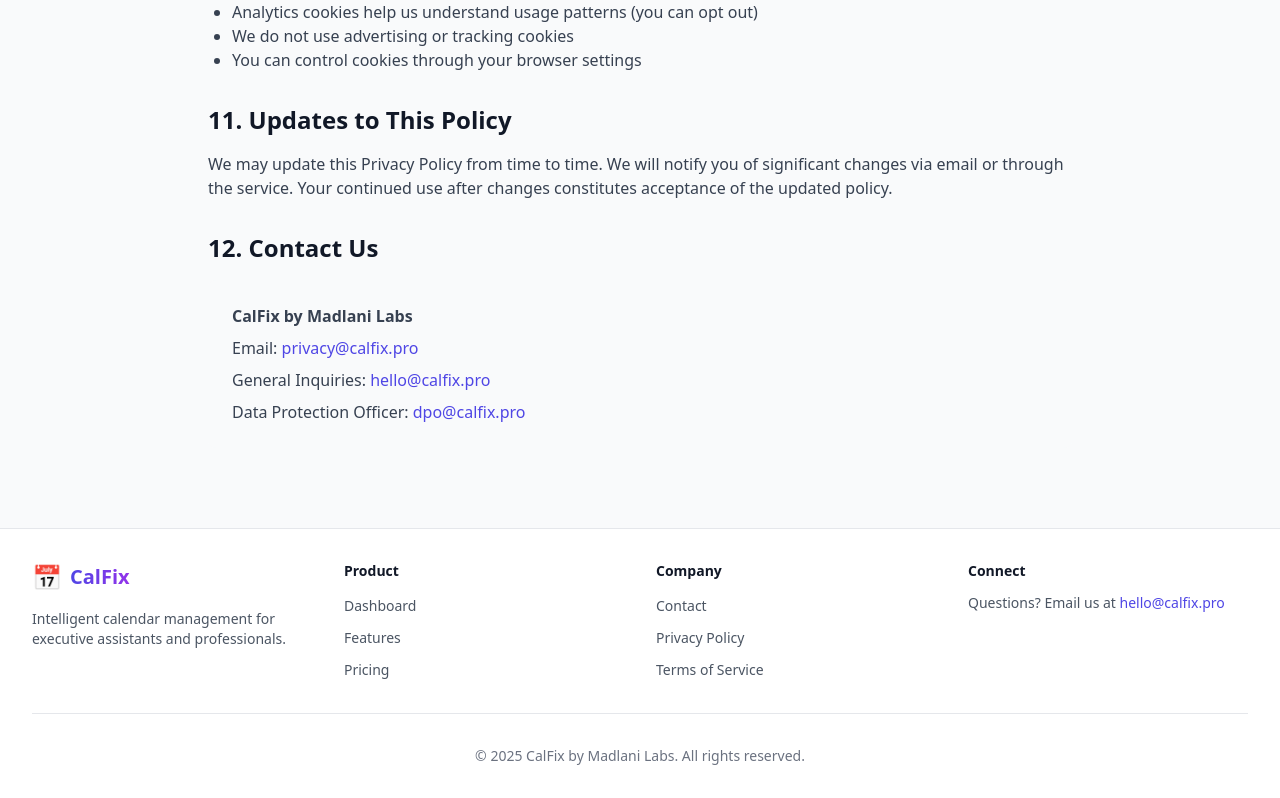
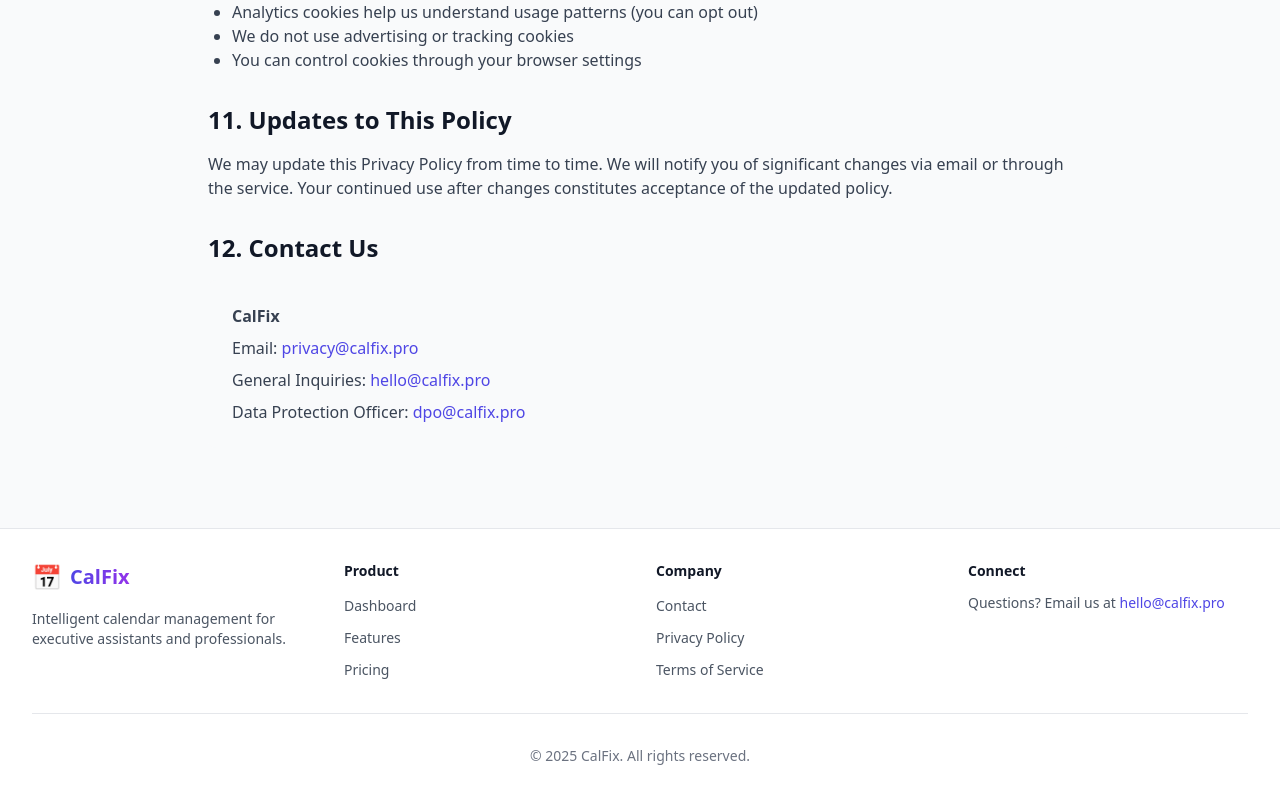
Before and after one commit to ravimadlani/calfix, a React (Vite) app: page /privacy in a window 1280 px wide. Shown: the part 2817-3615 px from the top of the page. Built offline with nearby package versions, Linux system fonts and the light colour scheme; no server answers.

Commit message:
chore: update legal copy branding

```diff
--- a/src/components/Layout.tsx
+++ b/src/components/Layout.tsx
@@ -208,7 +208,7 @@
 
           <div className="mt-8 pt-8 border-t border-gray-200">
             <p className="text-center text-sm text-gray-500">
-              © {new Date().getFullYear()} CalFix by Madlani Labs. All rights reserved.
+              © {new Date().getFullYear()} CalFix. All rights reserved.
             </p>
           </div>
         </div>
--- a/src/components/PrivacyPolicy.tsx
+++ b/src/components/PrivacyPolicy.tsx
@@ -170,7 +170,7 @@
           <h2 className="text-2xl font-bold text-gray-900 mb-4">12. Contact Us</h2>
           <div className="bg-gray-50 p-6 rounded-lg">
             <p className="text-gray-700 mb-2">
-              <strong>CalFix by Madlani Labs</strong>
+              <strong>CalFix</strong>
             </p>
             <p className="text-gray-700 mb-2">
               Email:{' '}
--- a/src/components/TermsOfService.tsx
+++ b/src/components/TermsOfService.tsx
@@ -19,7 +19,7 @@
         <div className="bg-indigo-50 border-l-4 border-indigo-400 p-4 mb-8">
           <p className="text-indigo-900">
             <strong>Agreement to Terms</strong><br />
-            By accessing or using CalFix ("Service"), operated by Madlani Labs ("we", "us", "our", "Company"), you agree to be bound by these Terms of Service ("Terms"). If you disagree with any part of these terms, you may not access the Service.
+            By accessing or using CalFix ("Service"), operated by CalFix ("we", "us", "our", "Company"), you agree to be bound by these Terms of Service ("Terms"). If you disagree with any part of these terms, you may not access the Service.
           </p>
         </div>
 
@@ -106,7 +106,7 @@
 
           <h3 className="text-xl font-semibold text-gray-800 mb-3">5.1 Our Property</h3>
           <p className="mb-4 text-gray-700">
-            The Service, including all content, features, and functionality, is owned by Madlani Labs and is protected by international copyright, trademark, patent, trade secret, and other intellectual property laws.
+            The Service, including all content, features, and functionality, is owned by CalFix and is protected by international copyright, trademark, patent, trade secret, and other intellectual property laws.
           </p>
 
           <h3 className="text-xl font-semibold text-gray-800 mb-3">5.2 Your Content</h3>
@@ -159,7 +159,7 @@
 
           <div className="bg-red-50 border-l-4 border-red-400 p-4 mb-4">
             <p className="text-gray-700">
-              <strong>TO THE MAXIMUM EXTENT PERMITTED BY LAW</strong>, Madlani Labs shall not be liable for any indirect, incidental, special, consequential, or punitive damages, including but not limited to loss of profits, data, use, goodwill, or other intangible losses, resulting from your use or inability to use the Service.
+              <strong>TO THE MAXIMUM EXTENT PERMITTED BY LAW</strong>, CalFix shall not be liable for any indirect, incidental, special, consequential, or punitive damages, including but not limited to loss of profits, data, use, goodwill, or other intangible losses, resulting from your use or inability to use the Service.
             </p>
           </div>
 
@@ -171,7 +171,7 @@
         <section className="mb-8">
           <h2 className="text-2xl font-bold text-gray-900 mb-4">9. Indemnification</h2>
           <p className="text-gray-700">
-            You agree to defend, indemnify, and hold harmless Madlani Labs, its officers, directors, employees, and agents from any claims, damages, obligations, losses, liabilities, costs, or expenses arising from:
+            You agree to defend, indemnify, and hold harmless CalFix, its officers, directors, employees, and agents from any claims, damages, obligations, losses, liabilities, costs, or expenses arising from:
           </p>
           <ul className="list-disc pl-6 mb-4 text-gray-700">
             <li>Your violation of these Terms</li>
@@ -231,7 +231,7 @@
 
           <h3 className="text-xl font-semibold text-gray-800 mb-3">13.1 Entire Agreement</h3>
           <p className="mb-4 text-gray-700">
-            These Terms, together with our Privacy Policy, constitute the entire agreement between you and Madlani Labs regarding the Service.
+            These Terms, together with our Privacy Policy, constitute the entire agreement between you and CalFix regarding the Service.
           </p>
 
           <h3 className="text-xl font-semibold text-gray-800 mb-3">13.2 Severability</h3>
@@ -254,7 +254,7 @@
           <h2 className="text-2xl font-bold text-gray-900 mb-4">14. Contact Information</h2>
           <div className="bg-gray-50 p-6 rounded-lg">
             <p className="text-gray-700 mb-2">
-              <strong>CalFix by Madlani Labs</strong>
+              <strong>CalFix</strong>
             </p>
             <p className="text-gray-700 mb-2">
               Email:{' '}
```
